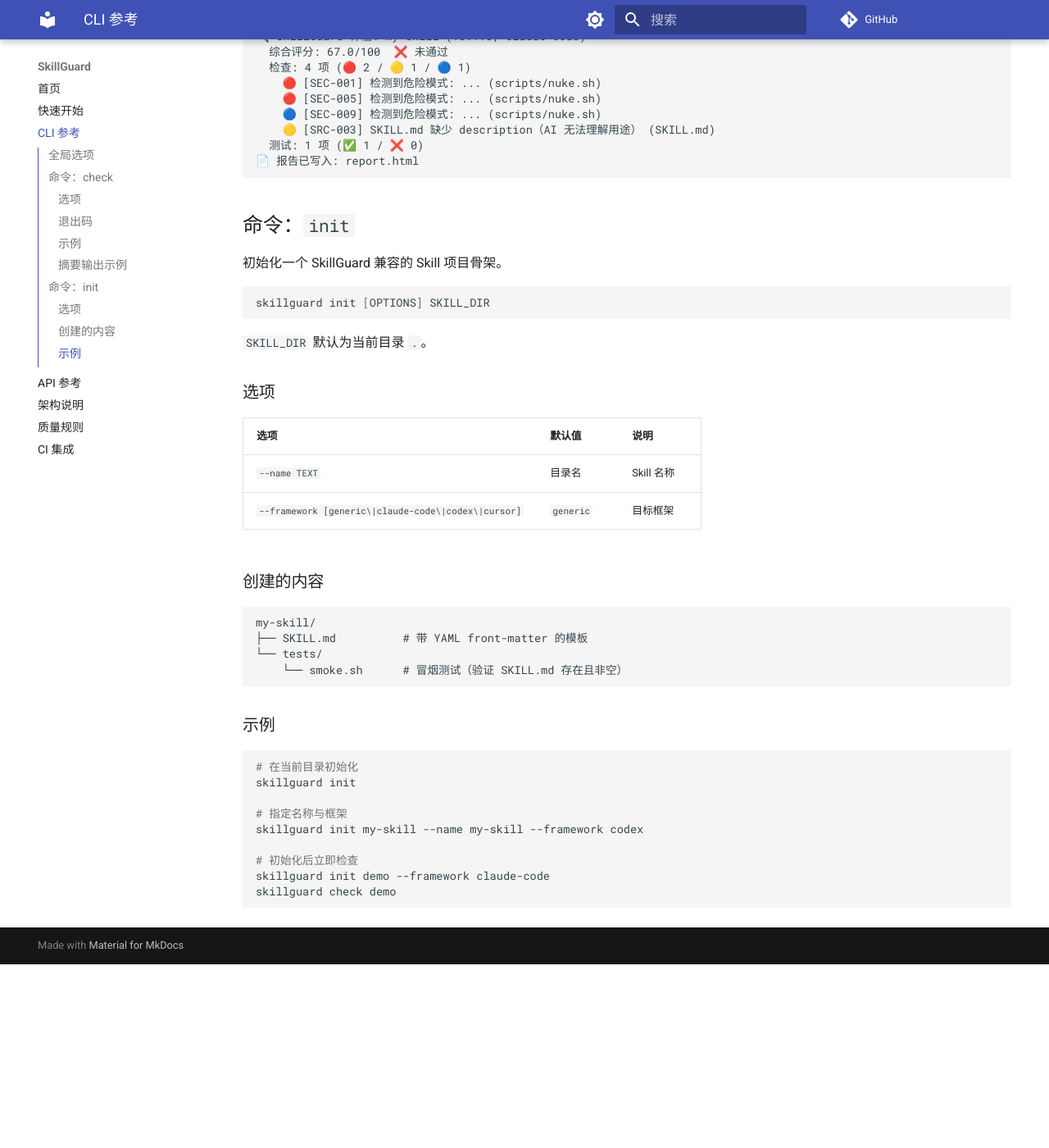
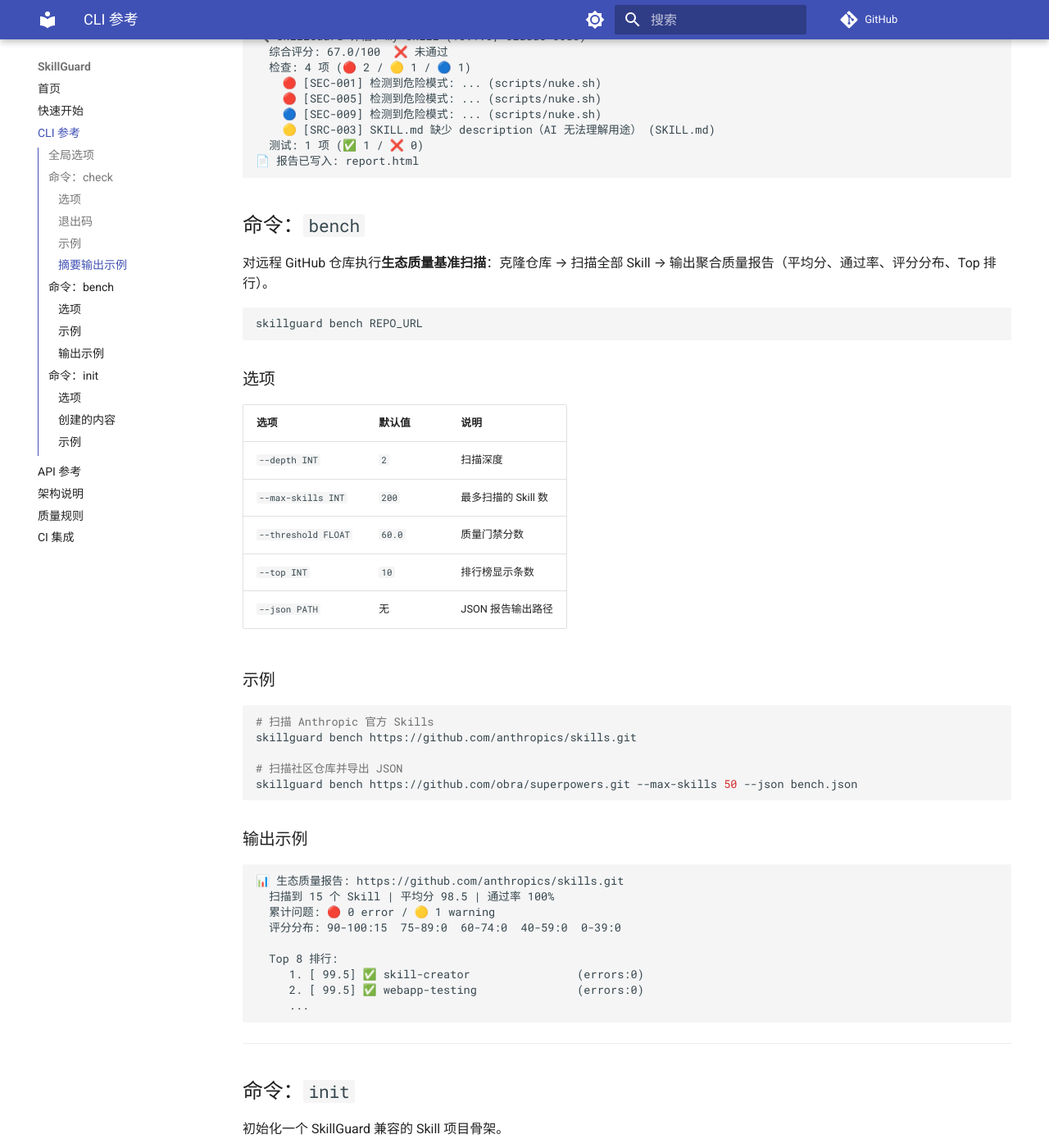
Before and after one commit to la2278647-arch/skillguard, an MkDocs documentation site: the page built from docs/cli.md, in a window 1280 px wide and 1400 px high, scrolled down 2034 px. Shown: the whole window at 82% size. Built offline with MkDocs 1.6.1 and Material for MkDocs 9.7.7, drawn with Linux system fonts in a browser that asks for light colours; comment, search, counter and statistics services are not loaded; before the commit the page ends 3210 px from its top, so only the background shows below that.

Commit message:
fix: scan hidden agent dirs (.agents/.claude) + docs for bench
- _is_skipped_dir no longer skips all dot-dirs (agent config dirs hold skills)
- Only VCS/deps/cache dirs are skipped
- Real-world fix: mattpocock/skills (.agents/ structure) now scans correctly
- README + CLI docs: bench command
- 158 tests, 96.6% coverage, ruff clean

````diff
--- a/docs/cli.md
+++ b/docs/cli.md
@@ -82,6 +82,50 @@
 📄 报告已写入: report.html
 ```
 
+## 命令：`bench`
+
+对远程 GitHub 仓库执行**生态质量基准扫描**：克隆仓库 → 扫描全部 Skill → 输出聚合质量报告（平均分、通过率、评分分布、Top 排行）。
+
+```bash
+skillguard bench REPO_URL
+```
+
+### 选项
+
+| 选项 | 默认值 | 说明 |
+|------|--------|------|
+| `--depth INT` | `2` | 扫描深度 |
+| `--max-skills INT` | `200` | 最多扫描的 Skill 数 |
+| `--threshold FLOAT` | `60.0` | 质量门禁分数 |
+| `--top INT` | `10` | 排行榜显示条数 |
+| `--json PATH` | 无 | JSON 报告输出路径 |
+
+### 示例
+
+```bash
+# 扫描 Anthropic 官方 Skills
+skillguard bench https://github.com/anthropics/skills.git
+
+# 扫描社区仓库并导出 JSON
+skillguard bench https://github.com/obra/superpowers.git --max-skills 50 --json bench.json
+```
+
+### 输出示例
+
+```
+📊 生态质量报告: https://github.com/anthropics/skills.git
+  扫描到 15 个 Skill | 平均分 98.5 | 通过率 100%
+  累计问题: 🔴 0 error / 🟡 1 warning
+  评分分布: 90-100:15  75-89:0  60-74:0  40-59:0  0-39:0
+
+  Top 8 排行:
+     1. [ 99.5] ✅ skill-creator                (errors:0)
+     2. [ 99.5] ✅ webapp-testing               (errors:0)
+     ...
+```
+
+---
+
 ## 命令：`init`
 
 初始化一个 SkillGuard 兼容的 Skill 项目骨架。
````
Also changed, not shown: README.md (+11 -1 lines), 2 other files.
